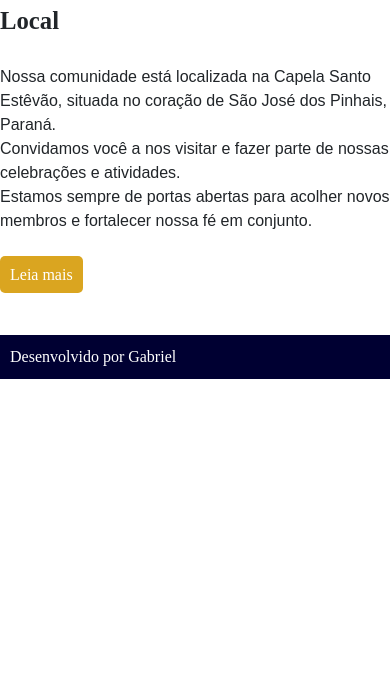
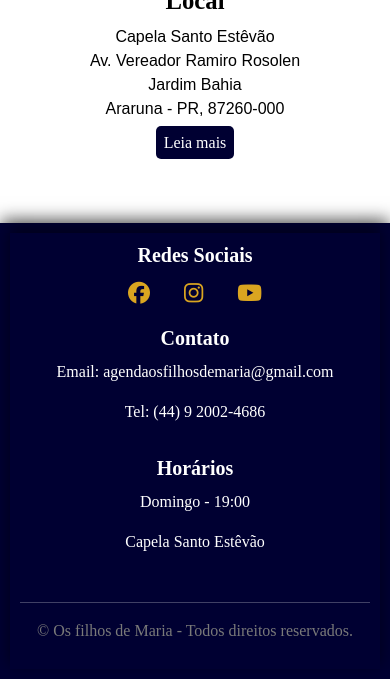
Before and after one commit to GabrielZafani/Projeto-m2, a PHP site: page / in a window 390 px wide. Shown: the part 2723-3402 px from the top of the page. Before the commit the page ends 3102 px from the top, so only its background shows below. Run offline with PHP 8.4, Linux system fonts and the light colour scheme; some libraries are stand-ins or nearby versions.

Commit message:
atualizações gerais - home/index
atualização footer, atualização local

```diff
--- a/css/home.css
+++ b/css/home.css
@@ -87,6 +81,11 @@ h1 {
     margin-top: 10vh
 }
 
+.container3 {
+    text-align: center;
+    color: #000;
+}
+
 
 .imgfilhos {
     width: 100%;
@@ -99,25 +98,45 @@ h1 {
 
 .textP {
     font-family: sans-serif, arial;
-    margin: 30px 0;
+    margin: 10px 0;
 }
 
 
 
 
 .aLeia {
-    background-color: #DAA520;
-    padding: 10px;
+    background-color: #fff;
+    padding: 8px;
+    border-radius: 5px;
+    text-decoration: none;
+    color: #000032;
+}
+
+.aLeia:hover {
+    background-color: #815d00;
+    color: #fff;
+    transition: ease 0.3s;
+}
+
+.aLeiaA {
+    background-color: #000032;
+    padding: 8px;
     border-radius: 5px;
     text-decoration: none;
     color: #ffffff;
 }
 
-.aLeia:hover {
-    background-color: #daa520be;
+.aLeiaA:hover {
+    background-color: #000032;
     color: #fff;
     transition: ease 0.3s;
 }
+
+.localizacao {
+    padding: 20px;
+}
+
+
 
 .mapa {
     width: 80%;
--- a/css/style.css
+++ b/css/style.css
@@ -9,15 +9,12 @@ body {
 #offcanvasNavbar {
     background-color: #000032;
 
+
 }
 
 .offcanvas-title {
     color: #fff;
 }
-
-
-
-
 
 .contato {
     list-style-type: none;
@@ -28,10 +25,11 @@ body {
     padding: 5px;
     border-radius: 5px;
 
+
 }
 
 .contato:hover {
-   background-color: #daa520be;
+    background-color: #815d00;
     color: #fff;
     transition: ease 0.3s;
 }
@@ -39,17 +37,33 @@ body {
 .navbar.scrolled {
   background-color: #000032 !important;
   transition: background-color 0.8s ease;
-  box-shadow: 0 2px 10px rgba(0, 0, 0, 0.1);
+  box-shadow: 0 2px 10px rgb(0, 0, 0);
 }
 
 .fot {
     background: #000032;
     color:#fff;
     padding: 10px;
+    box-shadow: 0 -5px 15px rgba(0, 0, 0, 0.5);
 
 }
 
 .logo {
-    width: 50%;
+    width: 35%;
     border-radius: 100px;
 }
+
+
+.iconF {
+    padding: 15px;
+    font-size: 22px !important;
+}
+
+h3 {
+    margin-bottom: 10px;
+    font-size: 20px;
+}
+
+.copy {
+    color: #797979;
+}
--- a/index.php
+++ b/index.php
@@ -32,7 +32,7 @@
       <div class="offcanvas-body">
         <ul class="navbar-nav justify-content-center align-items-center fs-5 flex-grow-1 pe-3">
           <li class="nav-item">
-            <a class="nav-link active" aria-current="page" href="home.php"> Home </a>
+            <a class="nav-link active" aria-current="page" href="home.php"> <i class="fa-solid fa-house" style="color: #ffffff;"></i>Home </a>
           </li>
           <li class="nav-item">
             <a class="nav-link" href="evento.php"> Eventos </a>
@@ -74,8 +74,49 @@
 ?>
 
     </main>
-    <footer class="fot">
-        Desenvolvido por Gabriel
+    <footer class="fot text-center">
+      <!--<h3>Redes sociais:</h3> <br>
+
+        <a class="iconF" href="https://www.facebook.com/GrupodeOracaoOsFilhosdeMaria" target="_blank">
+        <i class="fa-brands fa-facebook fa-2xl" style="color: #DAA520;"></i></a>
+        <a class="iconF" href="https://www.instagram.com/osfilhosdemariaa/" target="_blank">
+        <i class="fa-brands fa-instagram fa-2xl" style="color: #DAA520;"></i></a>
+        <a class="iconF" href="https://www.youtube.com/@osfilhosdemaria2728/videos" target="_blank">
+        <i class="fa-brands fa-youtube fa-2xl" style="color: #DAA520;"></i></a>
+        !-->
+
+        <footer class="fot text-center">
+  <div class="container text-center">
+    <div class="row">
+      <div class="col-12 col-md-4 mb-3">
+        <h3><strong>Redes Sociais</strong></h3>
+        <a class="iconF" href="https://www.facebook.com/GrupodeOracaoOsFilhosdeMaria" target="_blank">
+          <i class="fa-brands fa-facebook" style="color: #DAA520;"></i></a>
+        <a class="iconF" href="https://www.instagram.com/osfilhosdemariaa/" target="_blank">
+          <i class="fa-brands fa-instagram" style="color: #DAA520;"></i></a>
+        <a class="iconF" href="https://www.youtube.com/@osfilhosdemaria2728/videos" target="_blank">
+          <i class="fa-brands fa-youtube" style="color: #DAA520;"></i></a>
+      </div>
+
+      <div class="col-12 col-md-4 mb-3">
+        <h3><strong>Contato</strong></h3>
+        <p>Email: agendaosfilhosdemaria@gmail.com</p>
+        <p>Tel: (44) 9 2002-4686</p>
+      </div>
+
+      <div class="col-12 col-md-4 mb-3">
+        <h3><strong>Horários</strong></h3>
+        <p>Domingo - 19:00</p>
+        <p>Capela Santo Estêvão</p>
+        <p></p>
+      </div>
+    </div>
+  </div>
+    <hr>
+    <p class="copy">&copy Os filhos de Maria - Todos direitos reservados. </p>
+</footer>
+
+
     </footer>
 
 <script>
--- a/paginas/home.php
+++ b/paginas/home.php
@@ -17,7 +17,7 @@
       <p class='{$dados['classe']}'>{$dados['text']}</p>
     </div>
     <div class='card-footer p-1'>
-      <a href='#' class='botao w-100'>Leia mais</a>
+      <a href='' class='botao w-100'>Leia mais</a>
     </div>
   </div>
 </div>
@@ -51,14 +51,19 @@
       <iframe class="mapa" src="https://www.google.com/maps/embed?pb=!1m18!1m12!1m3!1d14587.465367862365!2d-52.499856652139414!3d-23.929786563545125!2m3!1f0!2f0!3f0!3m2!1i1024!2i768!4f13.1!3m3!1m2!1s0x94ed6ff3990f303b%3A0xcb3ca80b2dcf8a54!2sCapela%20Santo%20Est%C3%AAv%C3%A3o!5e0!3m2!1spt-BR!2sbr!4v1749244564863!5m2!1spt-BR!2sbr" width="600" height="450" style="border:0;" allowfullscreen="" loading="lazy" referrerpolicy="no-referrer-when-downgrade"></iframe>
     </div>
 
-     <div class="localização col-md-6">
+     <div class="localizacao col-md-6">
       <h2><strong>Local</strong></h2>
       <p class="textP" >
-        Nossa comunidade está localizada na Capela Santo Estêvão, situada no coração de São José dos Pinhais, Paraná. <br> Convidamos você a nos visitar e fazer parte de nossas celebrações e atividades. <br> Estamos sempre de portas abertas para acolher novos membros e fortalecer nossa fé em conjunto.
+        Capela Santo Estêvão<br>
+        Av. Vereador Ramiro Rosolen <br>
+        Jardim Bahia <br>
+        Araruna - PR, 87260-000
+
+
 
       </p>
 
-      <a class="aLeia" href="sobre.php">Leia mais</a>
+      <a class="aLeiaA" href="sobre.php">Leia mais</a>
     </div>
 
   </div>
```
Also changed, not shown: other parts of css/home.css (+10 -45 lines).
